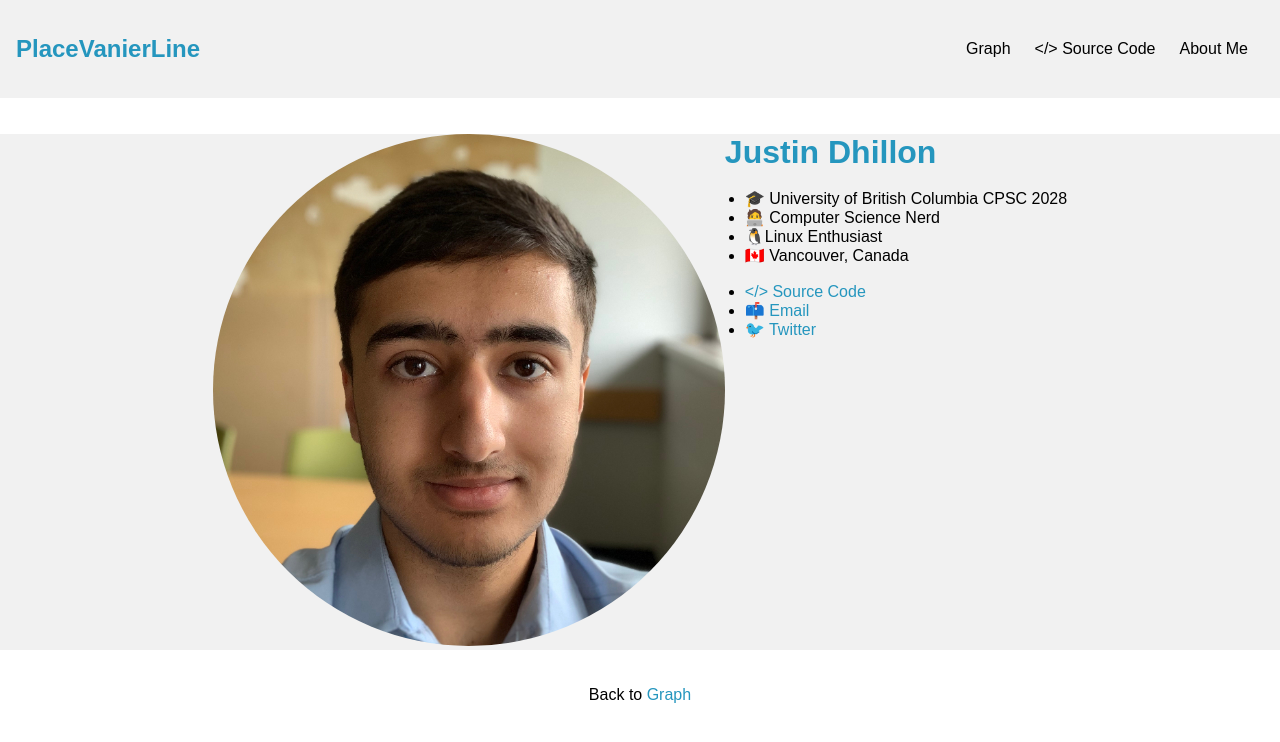
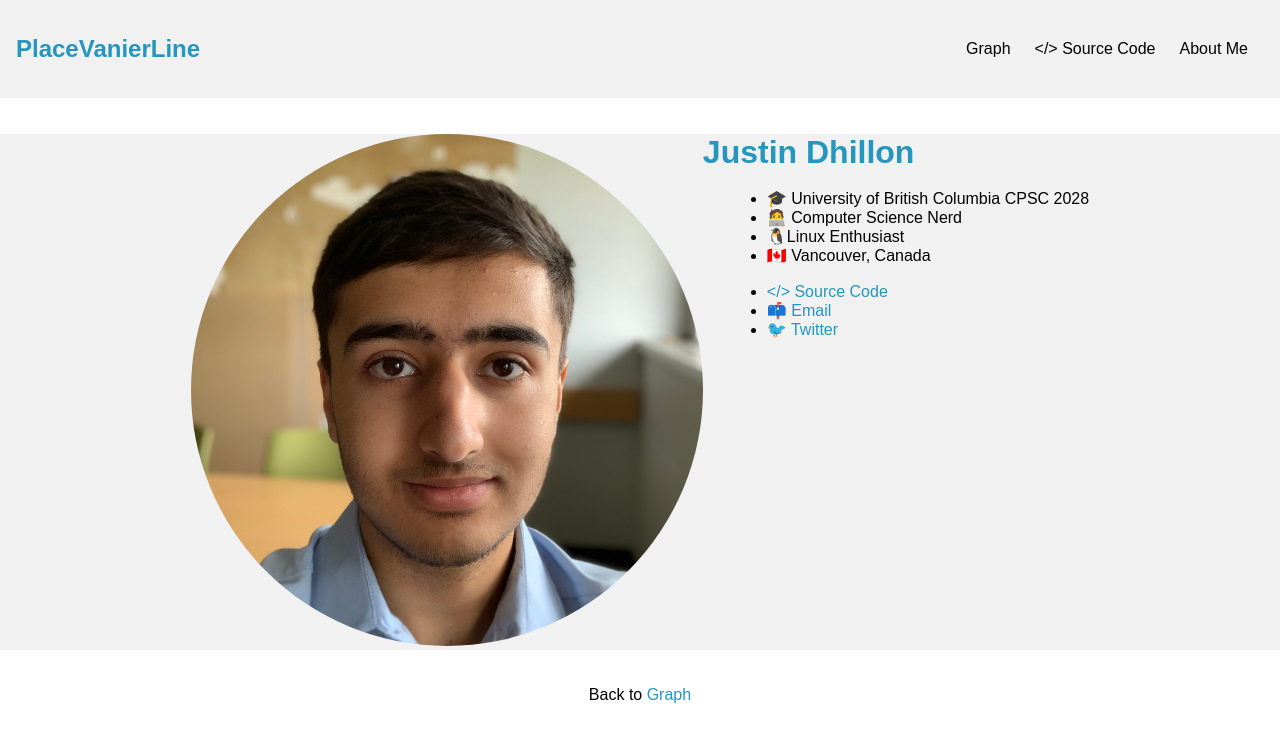
Before and after one commit to justindhillon/place-vanier-line, a Next.js app: page /about-me in a window 1280 px wide. Shown: the top 742 px of the page. Built offline with nearby package versions, Linux system fonts and the light colour scheme.

Commit message:
modified:   styles/global.css

```diff
--- a/styles/global.css
+++ b/styles/global.css
@@ -22,7 +22,7 @@
 }
 
 .text {
-  margin-left: 20px
+  margin-left: 2em;
 }
 
 @import url('https://fonts.googleapis.com/css2?family=Work+Sans:wght@400;500;700&display=swap');
@@ -99,7 +99,7 @@ nav{
     flex-direction: row;
   }
   .text {
-    margin-left: 20px
+    margin-left: 4em;
   }
   .nav__menu-bar{
     display: none;
```
